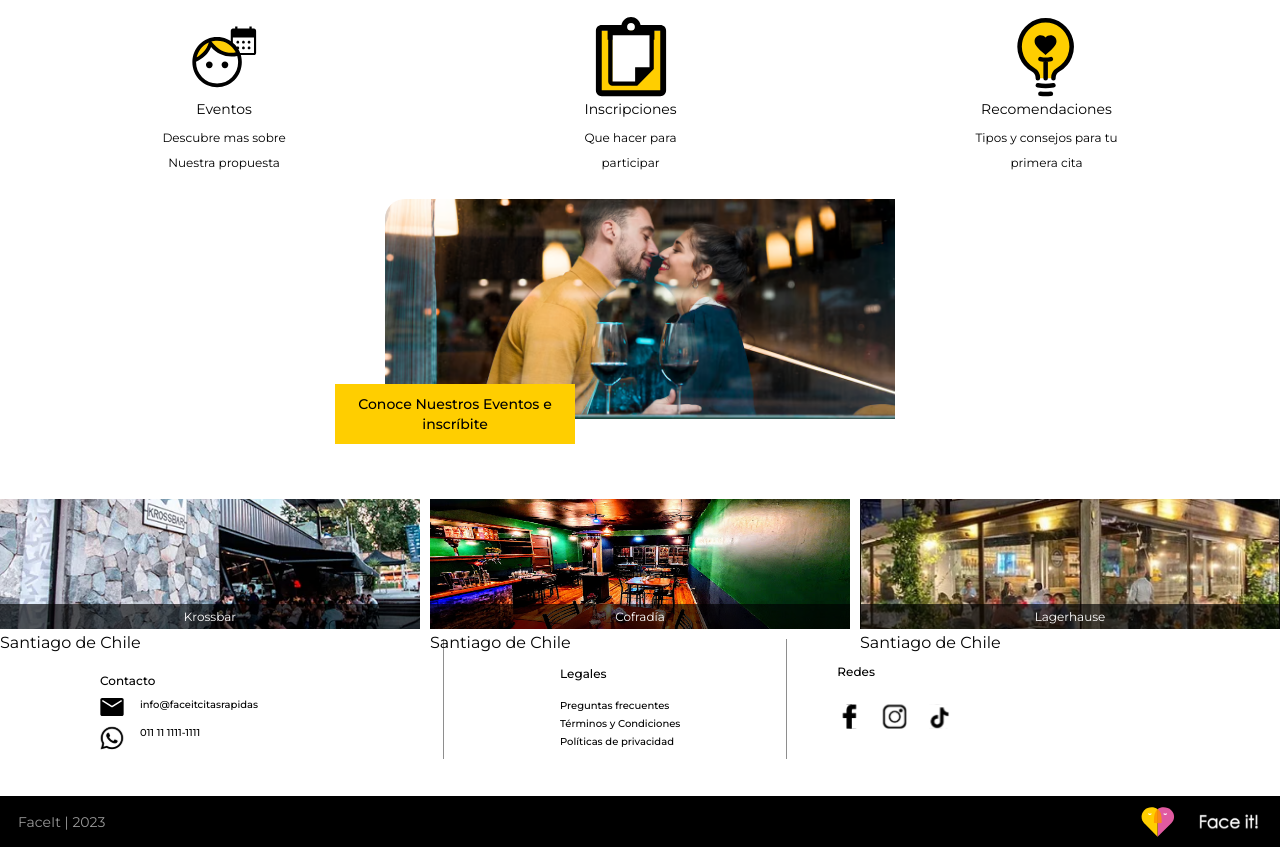
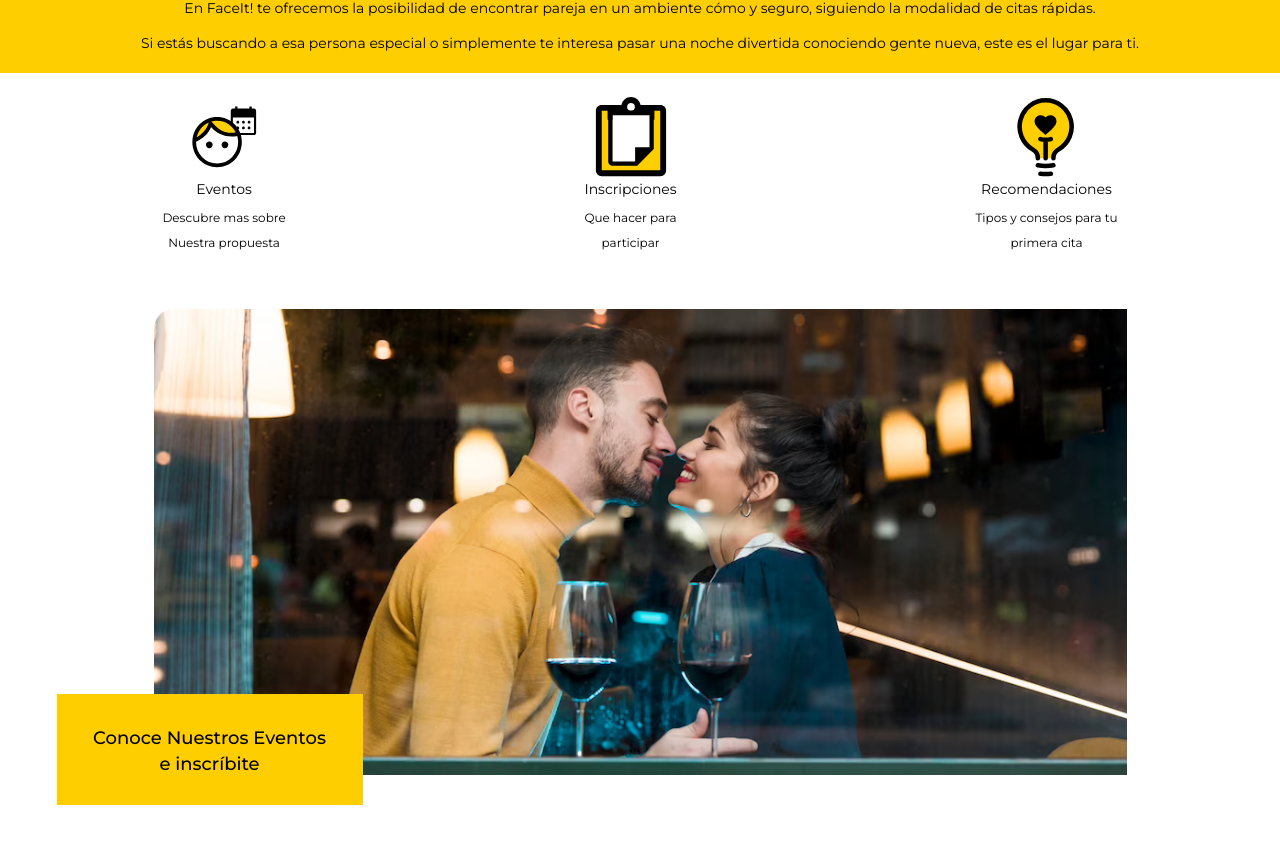
Before and after one commit to germankern/Face-It, a Next.js app: page / in a window 1280 px wide. Shown: the part 652-1505 px from the top of the page. Built offline with nearby package versions, Linux system fonts and the light colour scheme.

Commit message:
correciones

```diff
--- a/src/components/Event/styles.module.css
+++ b/src/components/Event/styles.module.css
@@ -91,6 +91,30 @@
 }
 
 @media (min-width: 768px) {
+  .eventImageEventStyle {
+    width: 100%;
+    height: 325px;
+    margin-top: 10px;
+    margin-bottom: 10px;
+    box-shadow: 0px 4px 4px rgba(0, 0, 0, 0.25);
+    border-radius: 11px;
+    max-width: 330px;
+  }
+  .eventImageEventStyle img {
+    height: 75%;
+  }
+  .eventImageEventStyle p {
+    text-align: center;
+  }
+
+  .eventImageEventStyle h3 {
+    position: static;
+    margin-top: 10px;
+    background: white;
+    color: black;
+    font-weight: 500;
+    font-size: 18px;
+  }
   .eventImage h3 {
     top: 200px;
     height: 80px;
@@ -117,3 +141,19 @@
     display: block;
   }
 }
+@media (min-width: 992px) {
+  .eventImageEventStyle {
+    height: 400px;
+    width: 25%;
+  }
+}
+
+@media (min-width: 1200px) {
+  .eventImageEventStyle {
+    height: 500px;
+    width: 25%;
+  }
+  .eventImageEventStyle h3 {
+    margin-top: 30px;
+  }
+}
--- a/src/components/EventContainer/index.jsx
+++ b/src/components/EventContainer/index.jsx
@@ -26,40 +26,19 @@ const events = [
     parrafo: "Santiago de Chile",
   },
 ];
-const copupleStyle = {
-  width: "358px",
-  height: "150px",
-  borderTopLeftRadius: "20px",
-  overflow: "hidden",
-  position: "relative",
-  margin: "0 auto",
-};
-
-const copupleStyle2 = {
-  width: "100%",
-  height: "100%",
-  objectFit: "cover",
-  objectPosition: "bottom -10px right 50%",
-};
-
-const titleStyle = {
-  position: "absolute",
-  background: "rgba(255, 206, 0, 1)",
-  width: "100%",
-  height: "35px",
-  top: "115px",
-  textAlign: "center",
-  fontWeight: "500",
-  fontSize: "14px",
-  lineHeight: "35px",
-};
 
 const EventContainer = () => {
   return (
     <div className={styles.eventContainer}>
-      <div className={styles.coupleContainer} style={copupleStyle}>
-        <Image src={meet} alt="couple meeting" style={copupleStyle2} />
-        <h2 style={titleStyle}>Conoce Nuestros Eventos e inscríbite</h2>
+      <div className={`${styles.coupleContainer} ${styles.coupleStyle}`}>
+        <Image
+          src={meet}
+          alt="couple meeting"
+          className={styles.coupleStyle2}
+        />
+        <h2 className={styles.titleStyle}>
+          Conoce Nuestros Eventos e inscríbite
+        </h2>
       </div>
       <div className={styles.eventListContainer}>
         {events.map((item, index) => (
--- a/src/components/EventContainer/styles.module.css
+++ b/src/components/EventContainer/styles.module.css
@@ -11,42 +11,74 @@
 .eventListContainer div:nth-child(3) img {
   object-fit: cover;
 }
+.coupleStyle {
+  width: 358px;
+  height: 150px;
+  border-top-left-radius: 20px;
+  overflow: hidden;
+  position: relative;
+  margin: 0 auto;
+}
+.coupleStyle2 {
+  width: 100%;
+  height: 100%;
+  object-fit: cover;
+  object-position: bottom -10px right 0px;
+}
+.titleStyle {
+  position: absolute;
+  background: rgba(255, 206, 0, 1);
+  width: 100%;
+  height: 35px;
+  top: 115px;
+  text-align: center;
+  font-weight: 500;
+  font-size: 14px;
+  line-height: 35px;
+}
+.coupleContainer {
+  margin: 0 auto;
+}
 
 @media (min-width: 510px) {
   .coupleContainer {
-    width: 510px !important;
-    height: 220px !important;
+    width: 510px;
+    height: 220px;
   }
   .coupleContainer h2 {
-    top: 185px !important;
+    top: 185px;
     font-size: 18px;
   }
   .eventListContainer {
-    margin-top: 50px !important;
+    margin-top: 50px;
   }
 }
 
 @media (min-width: 768px) {
   .eventListContainer {
     flex-direction: row;
+    margin-bottom: 20px;
+    margin-right: 20px;
+    margin-left: 20px;
   }
+
   .coupleContainer h2 {
-    height: 60px !important;
-    width: 240px !important;
-    left: -50px !important;
-    z-index: 5 !important;
-    line-height: 20px !important;
+    height: 60px;
+    width: 240px;
+    left: -50px;
+    z-index: 5;
+    line-height: 20px;
     padding: 10px;
   }
   .coupleContainer {
-    overflow: visible !important;
+    overflow: visible;
   }
   .coupleContainer img {
     border-top-left-radius: 20px;
   }
   .eventListContainer {
     display: flex;
-    margin-top: 70px !important;
+    margin-top: 70px;
     align-items: center;
     justify-content: center;
   }
@@ -56,7 +88,7 @@
   }
   .eventImage img {
     width: 180px;
-    height: 200px !important;
+    height: 200px;
   }
   .eventListContainer div:nth-child(1) {
     margin-right: 10px;
@@ -64,4 +96,45 @@
   .eventListContainer div:nth-child(2) {
     margin-right: 10px;
   }
+  .eventListContainer div:nth-child(2) img {
+    object-fit: cover;
+  }
 }
+
+@media (min-width: 992px) {
+  .eventContainer {
+    margin-bottom: 50px;
+  }
+  .coupleContainer {
+    width: 687px;
+    height: 323px;
+    margin-top: 30px;
+  }
+  .coupleContainer h2 {
+    height: 81px;
+    width: 264px;
+    left: -97px;
+    line-height: 26px;
+    padding: 10px;
+    top: 272px;
+  }
+}
+
+@media (min-width: 1200px) {
+  .eventContainer {
+    margin-bottom: 50px;
+  }
+  .coupleContainer {
+    width: 973px;
+    height: 466px;
+    margin-top: 30px;
+  }
+  .coupleContainer h2 {
+    height: 111px;
+    width: 306px;
+    left: -97px;
+    line-height: 26px;
+    padding: 31px;
+    top: 385px;
+  }
+}
--- a/src/components/MainSection/styles.module.css
+++ b/src/components/MainSection/styles.module.css
@@ -147,3 +147,13 @@
     font-size: 28px;
   }
 }
+
+@media (min-width: 992px) {
+  /* BackgroundMain */
+  .containerMainSection {
+    background: url("../../assets/images/mainDesktop.jpg");
+    background-size: 100% 100%;
+    background-position-y: 0;
+    height: 500px;
+  }
+}
```
Also changed, not shown: src/assets/images/mainDesktop.jpg (added).
